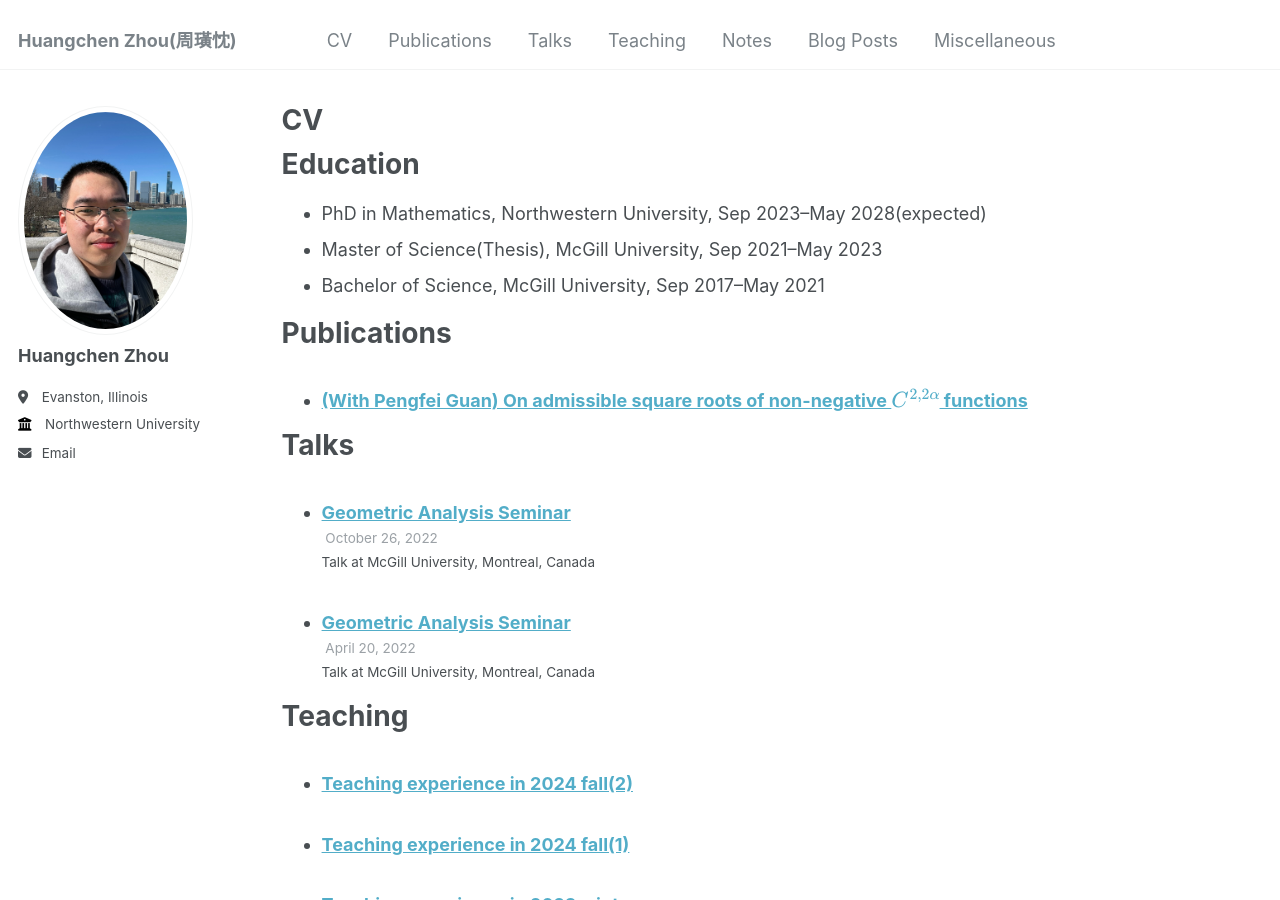
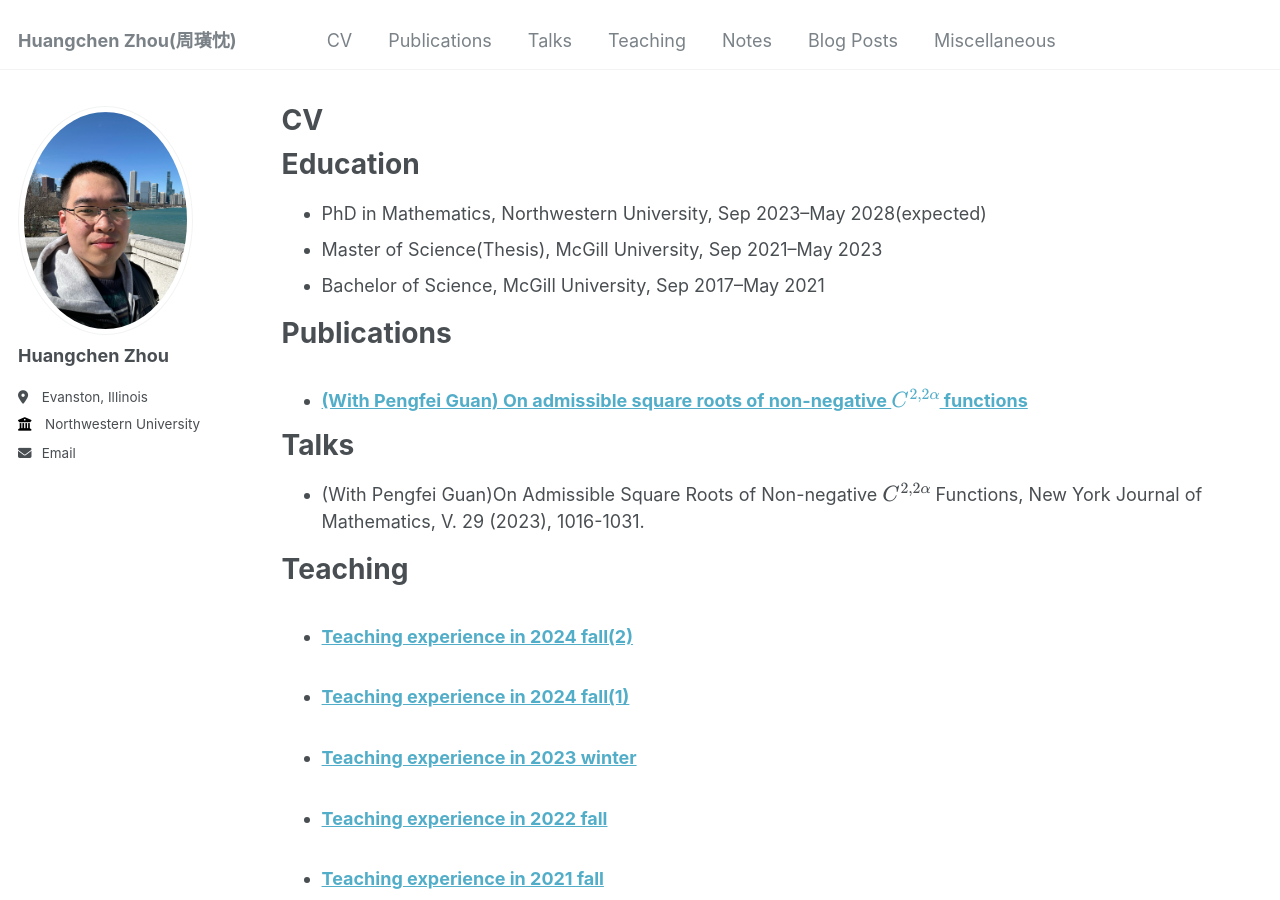
Before and after one commit to zhc515/zhc515.github.io, a Jekyll site: the page built from _pages/cv.md, in a window 1280 px wide and 900 px high. Built offline with Jekyll 4.4.1, drawn with Linux system fonts in a browser that asks for light colours.

Commit message:
Update cv.md

```diff
--- a/_pages/cv.md
+++ b/_pages/cv.md
@@ -22,10 +22,7 @@
   {% endfor %}</ul>
 
 # Talks
-
-  <ul>{% for post in site.talks reversed %}
-    {% include archive-single-talk-cv.html  %}
-  {% endfor %}</ul>
+- (With Pengfei Guan)On Admissible Square Roots of Non-negative \\(C^{2,2\alpha}\\) Functions, New York Journal of Mathematics, V. 29 (2023), 1016-1031.
 
 # Teaching
 
```
